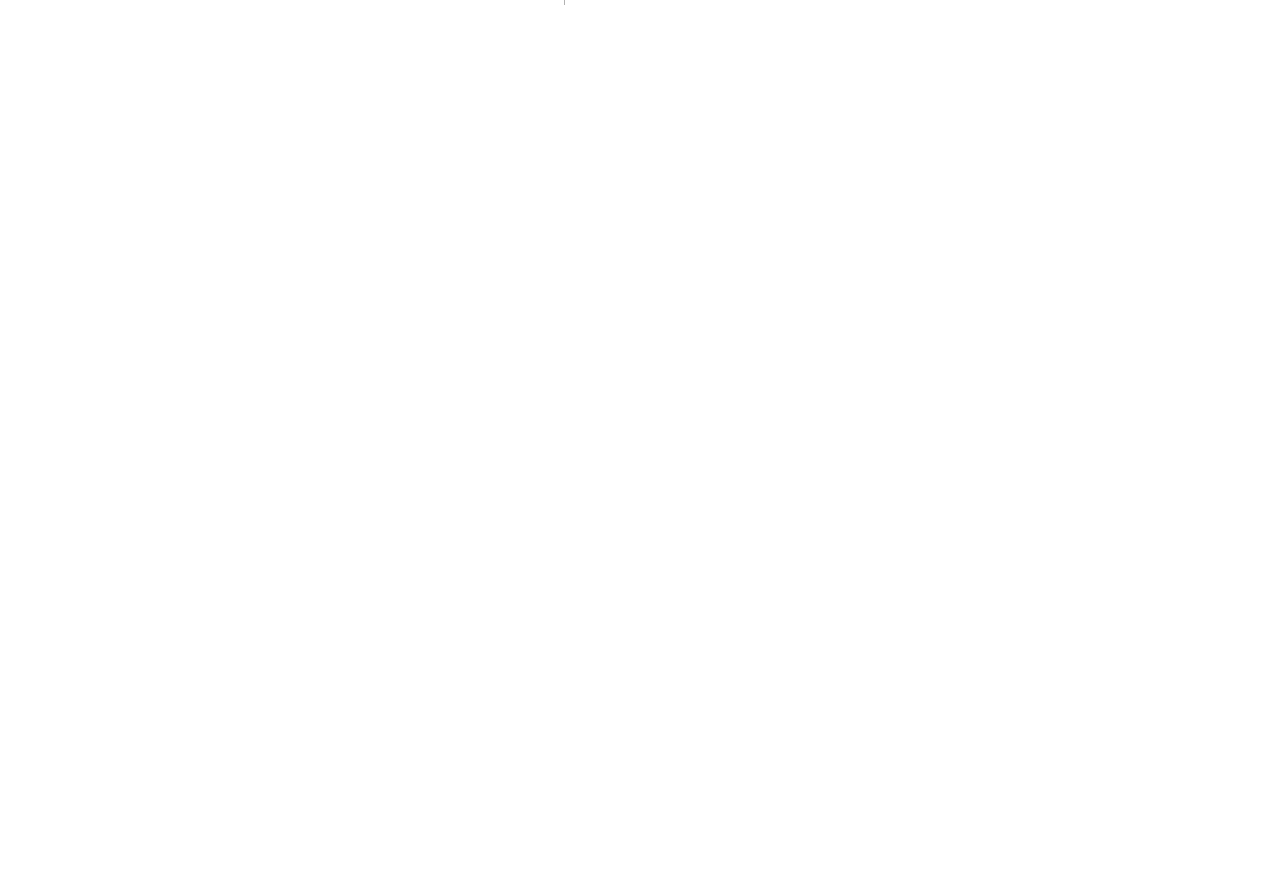
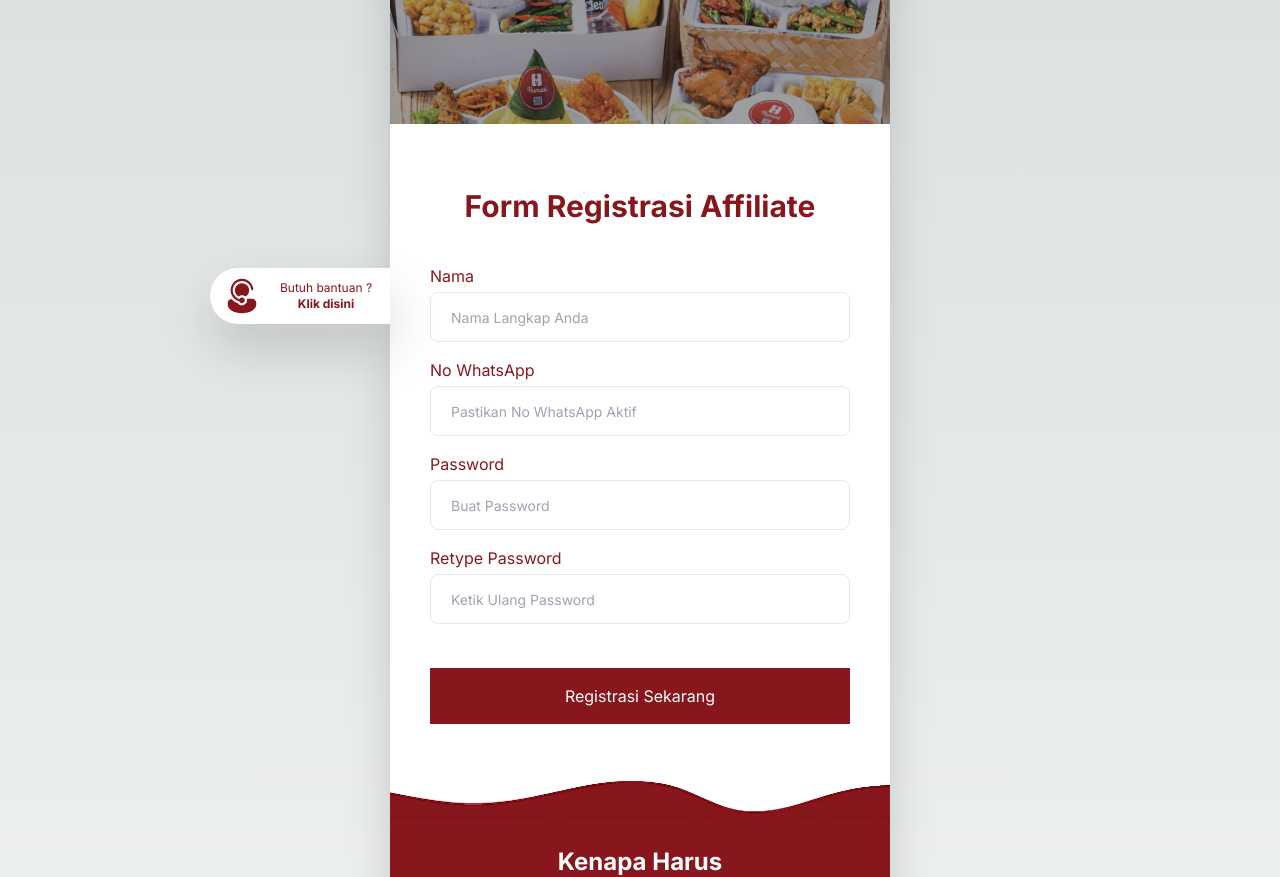
Before and after one commit to Rumah-web/humani, a Next.js app: page /affiliate/registrasi in a window 1280 px wide. Before the commit this address had no page. Shown: the part 420-1297 px from the top of the page. Before the commit the page ends 800 px from the top, so only its background shows below. Built offline with nearby package versions, Linux system fonts and the light colour scheme.

Commit message:
form affiliate regist

```diff
--- /dev/null
+++ b/app/affiliate/registrasi/page.tsx
@@ -0,0 +1,265 @@
+"use client";
+
+import { OpenCloseCS } from "@/app/components/help/openCloseCS";
+import Image from "next/image";
+import { useState } from "react";
+import { useForm } from "react-hook-form";
+
+export default function AffiliateRegistrasi() {
+	const {
+		register,
+		handleSubmit,
+		formState: { errors },
+	} = useForm();
+
+	const [isSubmit, setSubmit] = useState(false);
+
+	const customerService = {
+		wa: `+6287888111778`,
+		content: `Saya ingin mendapatkan informasi affiliate`,
+	};
+	return (
+		<main className='flex flex-col items-center justify-between md:px-24 px-0'>
+			<div
+				style={{ maxWidth: `500px` }}
+				className='overflow-hidden w-full shadow-2xl relative'>
+				<section
+					id='introduction'
+					className='h-screen bg-contain relative'
+					style={{
+						backgroundImage: `url(/bg/bg-top-food.jpg)`,
+					}}>
+					<div className='bg-black opacity-25 absolute w-full h-full'></div>
+					<div className='md:px-10 px-6 md:py-8 py-6 space-y-2 relative'>
+						<h1 className='font-bold text-4xl text-white'>
+							Dapatkan <br />
+							Pendapatan Tambahan <br />
+							Tak Terbatas
+						</h1>
+						<h2 className='rounded-full w-fit text-white px-3 py-1 text-sm bg-[#88171d]'>
+							Buruan daftar sebelum di tutup
+						</h2>
+					</div>
+				</section>
+				<div className='relative -top-64 -mb-64 bg-contain bg-no-repeat'>
+					<section
+						id='about-us'
+						className='relative'>
+						<div className='bg-white md:px-10 px-2.5 pb-2 pt-8'>
+							<h4 className='md:text-3xl text-2xl text-center font-bold md:pt-8 md:pb-6 pt-4 px-2 text-[#88171d]'>
+								Form Registrasi Affiliate
+							</h4>
+
+							<div className='md:pt-4 pt-8 md:px-0 px-4 pb-8'>
+								<form className='flex flex-col space-y-4'>
+									<div className='flex flex-col space-y-1'>
+										<label
+											htmlFor='name'
+											className='text-[#88171d]'>
+											Nama
+										</label>
+										<input
+											{...register("name", { required: true })}
+											placeholder='Nama Langkap Anda'
+											className='w-full placeholder:font-normal placeholder:text-sm rounded-lg border-[1.5px] border-stroke bg-transparent py-3 px-5 font-medium outline-none transition focus:border-primary active:border-primary disabled:cursor-default disabled:bg-whiter dark:border-form-strokedark dark:bg-form-input dark:focus:border-primary'
+											onChange={(e) => null}
+										/>
+									</div>
+									<div className='flex flex-col space-y-1'>
+										<label
+											htmlFor='username'
+											className='text-[#88171d]'>
+											No WhatsApp
+										</label>
+										<input
+											{...register("username", { required: true })}
+											placeholder='Pastikan No WhatsApp Aktif'
+											className='w-full placeholder:font-normal placeholder:text-sm rounded-lg border-[1.5px] border-stroke bg-transparent py-3 px-5 font-medium outline-none transition focus:border-primary active:border-primary disabled:cursor-default disabled:bg-whiter dark:border-form-strokedark dark:bg-form-input dark:focus:border-primary'
+											onChange={(e) => null}
+										/>
+									</div>
+									<div className='flex flex-col space-y-1'>
+										<label
+											htmlFor='password'
+											className='text-[#88171d]'>
+											Password
+										</label>
+										<input
+											{...register("password", { required: true })}
+											placeholder='Buat Password'
+											className='w-full placeholder:font-normal placeholder:text-sm rounded-lg border-[1.5px] border-stroke bg-transparent py-3 px-5 font-medium outline-none transition focus:border-primary active:border-primary disabled:cursor-default disabled:bg-whiter dark:border-form-strokedark dark:bg-form-input dark:focus:border-primary'
+											onChange={(e) => null}
+										/>
+									</div>
+									<div className='flex flex-col space-y-1'>
+										<label
+											htmlFor='retype'
+											className='text-[#88171d]'>
+											Retype Password
+										</label>
+										<input
+											{...register("retype", { required: true })}
+											placeholder='Ketik Ulang Password'
+											className='w-full placeholder:font-normal placeholder:text-sm rounded-lg border-[1.5px] border-stroke bg-transparent py-3 px-5 font-medium outline-none transition focus:border-primary active:border-primary disabled:cursor-default disabled:bg-whiter dark:border-form-strokedark dark:bg-form-input dark:focus:border-primary'
+											onChange={(e) => null}
+										/>
+									</div>
+								</form>
+							</div>
+						</div>
+						<div className='relative md:pb-12 pb-0 bg-white px-10'>
+							<button
+								disabled={isSubmit ? true : false}
+								className={`md:relative fixed bottom-0 left-0 bg-[#88171d] flex w-full px-8 py-4 z-50 border-t border-t-4 border-white text-white text-base justify-center cursor-pointer hover:opacity-70 ${
+									isSubmit ? "opacity-70 cursor-wait" : "opacity-100"
+								}`}
+								onClick={() => null}>
+								Registrasi Sekarang
+							</button>
+						</div>
+					</section>
+
+					<section
+						id='service'
+						className='bg-white'>
+						<div className='relative top-1'>
+							<Image
+								src='/bg/wave.png'
+								alt='Wave Background'
+								style={{ width: `100%` }}
+								width={100}
+								height={50}
+								priority
+							/>
+						</div>
+
+						<div className='relative md:-top-9 -top-7 md:-mb-10 -mb-8 z-20'>
+							<Image
+								src='/bg/wave.png'
+								alt='Wave Background'
+								style={{ width: `100%` }}
+								width={200}
+								height={80}
+								priority
+							/>
+						</div>
+					</section>
+					<section
+						id='why-us'
+						className='text-white text-2xl font-bold pb-12 bg-[#88171d]'>
+						<h2 className='text-center py-8'>Kenapa Harus</h2>
+						<div className='flex justify-center pb-12'>
+							<Image
+								src='/logo.png'
+								alt='Humani Food Logo'
+								width={150}
+								height={50}
+								priority
+							/>
+						</div>
+
+						<div className='flex justify-center  pt-0'>
+							<div className='flex w-1/2 text-center justify-between'>
+								<div>
+									<Image
+										src='/icon/iso.png'
+										alt='Humani Food ISO 22000'
+										width={70}
+										height={24}
+										priority
+									/>
+								</div>
+								<div>
+									<Image
+										src='/icon/halal.png'
+										alt='Humani Food Sertifikat HALAL'
+										width={70}
+										height={24}
+										priority
+									/>
+								</div>
+								<div>
+									<Image
+										src='/icon/slhs.png'
+										alt='Humani Food Sertifikat SLHS'
+										width={70}
+										height={24}
+										priority
+									/>
+								</div>
+							</div>
+						</div>
+						<div className='flex flex-col space-y-8 pt-12'>
+							<div className='text-center space-y-2'>
+								<div className='flex justify-center'>
+									<h3 className='bg-white px-6 py-1 rounded-full text-[#88171d]'>
+										10+ Tahun
+									</h3>
+								</div>
+								<h4 className='text-lg'>melayani jabodetabek</h4>
+							</div>
+							<div className='text-center space-y-2'>
+								<div className='flex justify-center'>
+									<h3 className='bg-white px-6 py-1 rounded-full text-[#88171d]'>
+										25.000
+									</h3>
+								</div>
+								<h4 className='text-lg'>acara telah kami dampingi</h4>
+							</div>
+							<div className='text-center space-y-2'>
+								<div className='flex justify-center'>
+									<h3 className='bg-white px-6 py-1 rounded-full text-[#88171d]'>
+										+2.000.000
+									</h3>
+								</div>
+								<h4 className='text-lg'>
+									porsi telah dinikmati Sahabat <br />
+									Humani Catering Service
+								</h4>
+							</div>
+						</div>
+					</section>
+
+					<section
+						id='footer'
+						className='flex space-x-12 px-4 pt-6 bg-[#88171d] pb-36'>
+						<div className='text-[#88171d]'>
+							<Image
+								src='/logo.png'
+								alt='Humani Food Logo'
+								width={100}
+								height={24}
+								priority
+							/>
+						</div>
+						<div className='text-white space-y-6'>
+							<div id='workshop'>
+								<h4 className='text-lg font-bold'>Workshop</h4>
+								<div>
+									Jalan Anggrek No. 57C <br />
+									Kel. Curug, Kec. Cimanggis <br />
+									Kota Depok - Jawa Barat
+								</div>
+							</div>
+							<div id='customer-care'>
+								<h4 className='text-lg font-bold'>Customer Care</h4>
+								<div>
+									WhatsApp - 087 888 111 778 <br />
+								</div>
+							</div>
+						</div>
+					</section>
+					<section
+						id='help'
+						className='relative'>
+						<OpenCloseCS
+							no={customerService.wa}
+							content={customerService.content}
+							isFull={false}
+						/>
+					</section>
+				</div>
+			</div>
+		</main>
+	);
+}
--- a/app/components/help/openCloseCS.tsx
+++ b/app/components/help/openCloseCS.tsx
@@ -1,25 +1,41 @@
 import { FC, useState } from "react";
 
-export const OpenCloseCS: FC<{ no: string; content: string }> = ({
-	no,
-	content,
-}) => {
-	const [openCS, setOpenCS] = useState(false);
+export const OpenCloseCS: FC<{
+	no: string;
+	content: string;
+	isFull?: boolean;
+}> = ({ no, content, isFull = true }) => {
+	const [openCS, setOpenCS] = useState(true);
+
+	let width = "w-full";
+	let right = "-right-0";
+
+	if (typeof isFull === "undefined") {
+		width = "md:w-fit w-full";
+		right = "md:right-4 right-0";
+	} else {
+		if (!isFull) {
+			width = "md:w-fit w-full";
+			right = "md:right-4 right-0";
+		}
+	}
 
 	const onClick = () => {
-		setOpenCS(!openCS);
+		if (isFull) {
+			setOpenCS(!openCS);
+		}
 	};
 
 	return (
 		<div
-			className={`flex my-4 cursor-pointer hover:opacity-100 z-40 items-center fixed bottom-10  p-2 drop-shadow-2xl text-green-500 w-full`}
+			className={`flex my-4 cursor-pointer hover:opacity-100 z-40 items-center fixed bottom-10  p-2 drop-shadow-2xl text-green-500 ${width}`}
 			onClick={() => {
 				onClick();
 			}}>
 			<div
-				className={`absolute bg-white  ${
+				className={`absolute md:-top-10 -top-20 bg-white  ${
 					openCS
-						? `-right-0 rounded-tl-full rounded-bl-full`
+						? `${right} rounded-tl-full rounded-bl-full`
 						: `-right-14 rounded-full md:w-1/12 w-1/3`
 				} `}>
 				{openCS ? (
@@ -55,7 +71,7 @@ export const OpenCloseCS: FC<{ no: string; content: string }> = ({
 							/>
 						</svg>
 						<div
-							className='text-xs px-4 text-center text-[#88171d] hover:underline self-center'
+							className={`text-xs px-4 text-center text-[#88171d] hover:underline self-center w-32`}
 							onClick={() => {
 								window.open(`https://wa.me/${no}?text=${content}`, "_blank");
 							}}>
--- a/package.json
+++ b/package.json
@@ -17,6 +17,7 @@
     "next": "14.0.4",
     "react": "^18",
     "react-dom": "^18",
+    "react-hook-form": "^7.51.4",
     "react-intersection-observer": "^9.8.1",
     "react-lazy-load-image-component": "^1.6.0",
     "react-slick": "^0.29.0",
```
Also changed, not shown: 2 other files (tests, documents, lock files or other folders).
